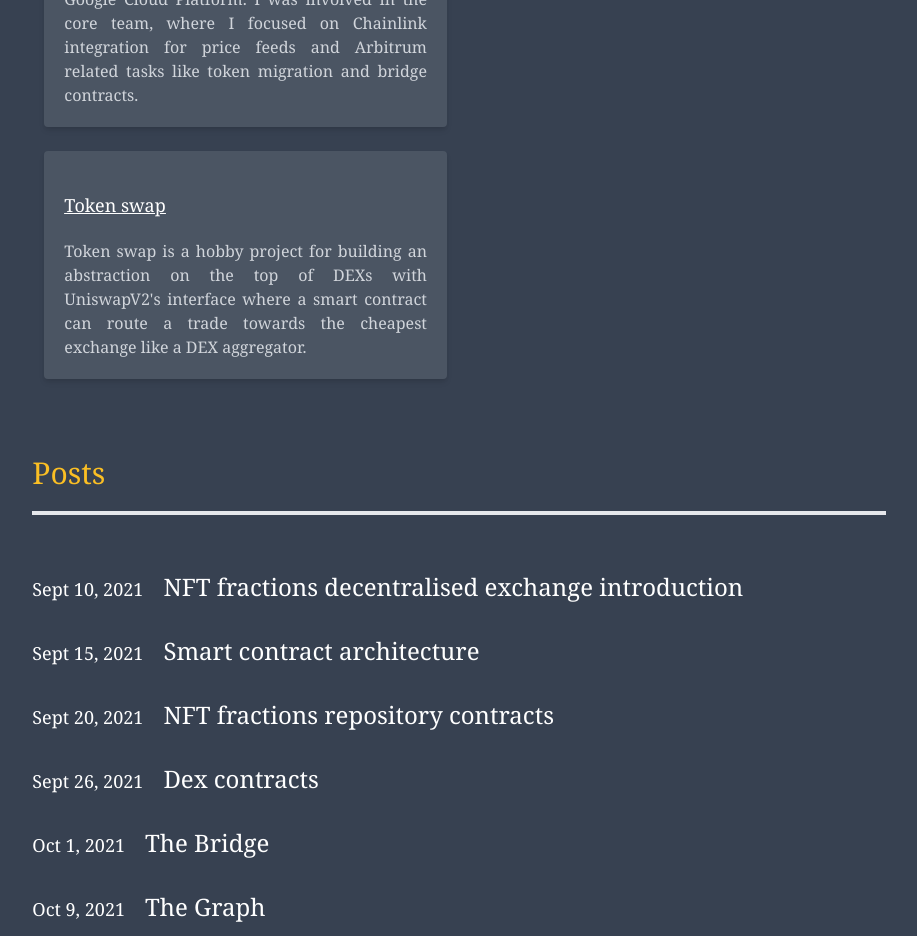
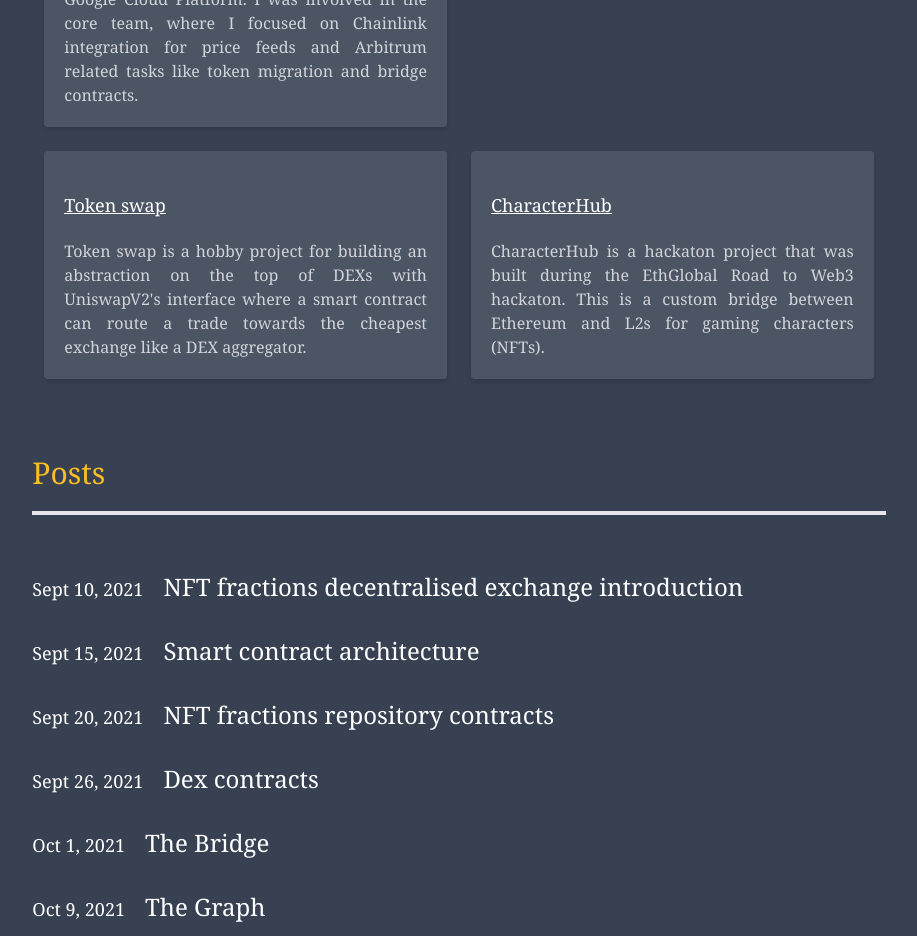
Before and after one commit to szmizorsz/personal-webpage, a React (Create React App) app: page / in a window 1280 px wide. Shown: the part 1720-2656 px from the top of the page, without its empty margins (181-1098 px from the left). Built offline with nearby package versions, Linux system fonts and the light colour scheme.

Commit message:
Adding CharacterHub project

```diff
--- a/src/components/Projects.js
+++ b/src/components/Projects.js
@@ -73,6 +73,15 @@ function Projects() {
                     text: "Token swap is a hobby project for building an abstraction on the top of DEXs with UniswapV2's interface where a smart contract can route a trade towards the cheapest exchange like a DEX aggregator."
                 }
             ]
+        },
+        {
+            title: "CharacterHub",
+            link: "https://showcase.ethglobal.com/roadtoweb3/characterhub",
+            paragraphs: [
+                {
+                    text: "CharacterHub is a hackaton project that was built during the EthGlobal Road to Web3 hackaton. This is a custom bridge between Ethereum and L2s for gaming characters (NFTs)."
+                }
+            ]
         }
     ]
     return (
```
